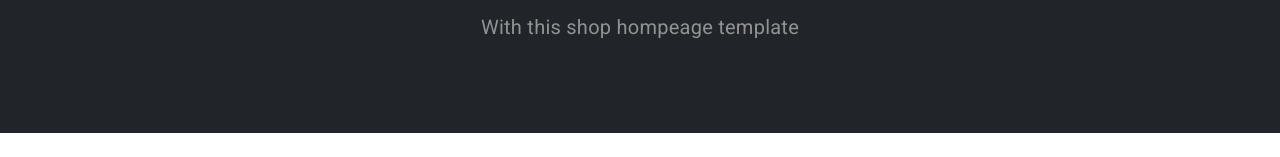
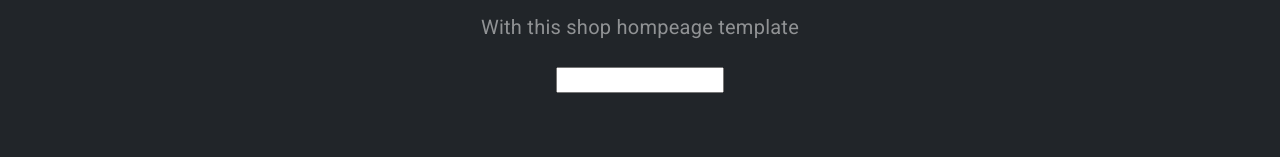
Before and after one commit to valeriiSkliar/angular-final-task, an Angular app: page / in a window 1280 px wide. Shown: the part 181-338 px from the top of the page. Built offline with nearby package versions, Linux system fonts and the light colour scheme.

Commit message:
add input for live search

```diff
--- a/src/app/app.module.ts
+++ b/src/app/app.module.ts
@@ -1,4 +1,5 @@
 import { NgModule } from '@angular/core';
+import { FormsModule } from '@angular/forms';
 import { BrowserModule } from '@angular/platform-browser';
 import { AppRoutingModule } from './app-routing.module';
 import { AppComponent } from './app.component';
@@ -25,6 +26,7 @@ import { Page404Component } from './appModuleComponents/page404/page404.componen
 		SharedModule,
 		ProductModule,
 		AdminModule,
+		FormsModule,
 	],
 })
 export class AppModule {}
--- a/src/app/home/home.component.css
+++ b/src/app/home/home.component.css
@@ -3,3 +3,7 @@ a {
 	display: inline-block;
 	color: black;
 }
+
+input {
+	margin-top: 30px;
+}
--- a/src/app/home/home.component.html
+++ b/src/app/home/home.component.html
@@ -3,13 +3,14 @@
         <div class="text-center text-white">
             <h1 class="display-4 fw-bolder">Shop in style</h1>
             <p class="lead fw-normal text-white-50 mb-0">With this shop hompeage template</p>
+            <input (input)="onInput()" [(ngModel)]="search" type="text">
         </div>
     </div>
 </header>
 <section class="py-5">
     <div class="container px-4 px-lg-5 mt-5">
         <div class="row gx-4 gx-lg-5 row-cols-2 row-cols-md-3 row-cols-xl-4 justify-content-center">
-            <ng-container *ngFor="let book of collectionBooks">
+            <ng-container *ngFor="let book of liveCollectionBooks">
                 <div class="col mb-5">
                     <a routerLink="product-page/{{book.id}}">
                         <div class="card h-100">
@@ -20,11 +21,6 @@
                                     {{book.price | currency}}
                                 </div>
                             </div>
-                    <!-- <a routerLink="product-page/{{book.id}}">
-                        <div class="card-footer p-4 pt-0 border-top-0 bg-transparent">
-                            <div class="text-center"><a class="btn btn-outline-dark mt-auto" href="#">View options</a></div>
-                        </div>
-                        </a>-->
                         </div>
                     </a>
                 </div>
--- a/src/app/home/home.component.ts
+++ b/src/app/home/home.component.ts
@@ -8,11 +8,24 @@ import { IProduct } from '../core/interfaces/iproduct';
 	styleUrls: ['./home.component.css'],
 })
 export class HomeComponent implements OnInit {
+	search = '';
+	collectionBooks: IProduct[] | undefined;
+	liveCollectionBooks: IProduct[] | undefined;
+
 	constructor(private listProducts: LocalStorageService) {}
-
-	collectionBooks: IProduct[] | undefined;
 
 	ngOnInit() {
 		this.collectionBooks = this.listProducts.getBooksInLocalStorage();
+		this.liveCollectionBooks = this.collectionBooks;
+	}
+
+	onInput() {
+		if (this.search.length === 0) {
+			this.liveCollectionBooks = this.collectionBooks;
+		} else {
+			const regExp = new RegExp(this.search, 'gi');
+			this.liveCollectionBooks = this.collectionBooks;
+			this.liveCollectionBooks = (this.liveCollectionBooks as IProduct[]).filter((book) => regExp.test(book.name));
+		}
 	}
 }
```
